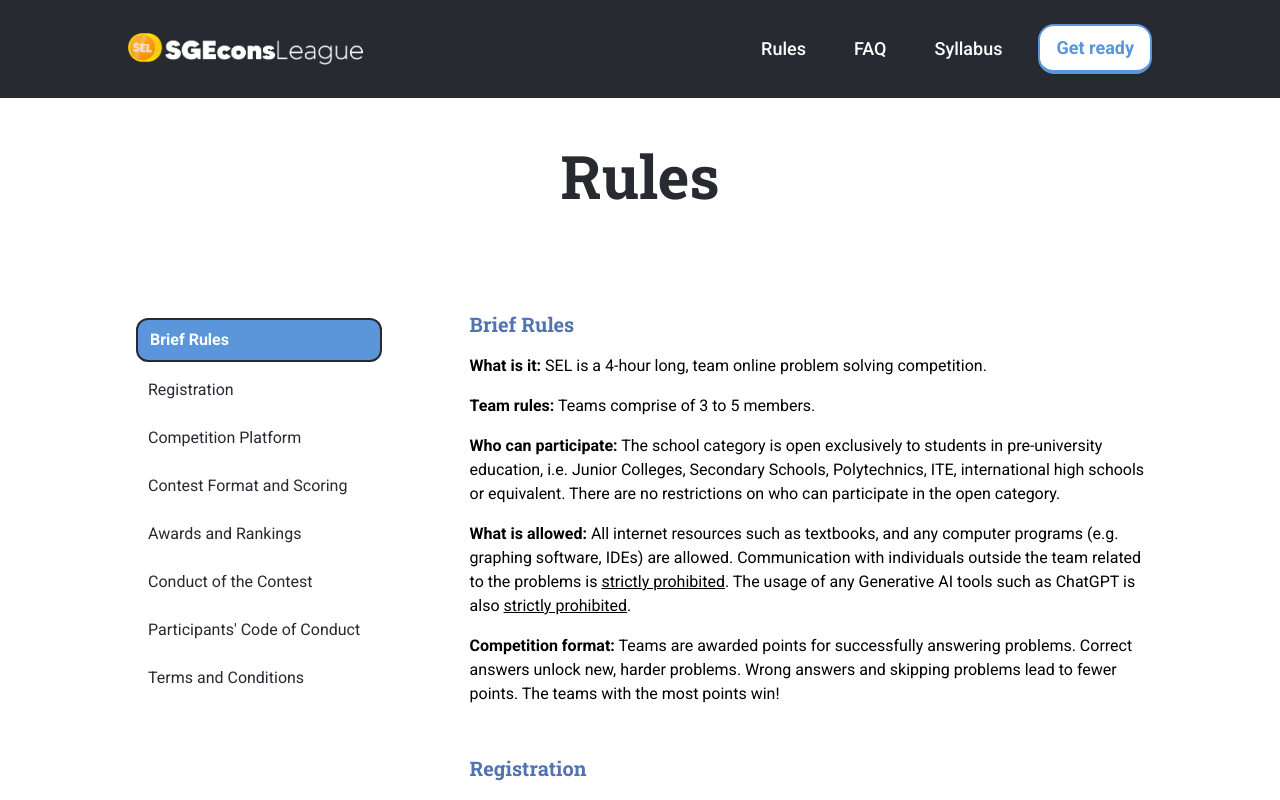
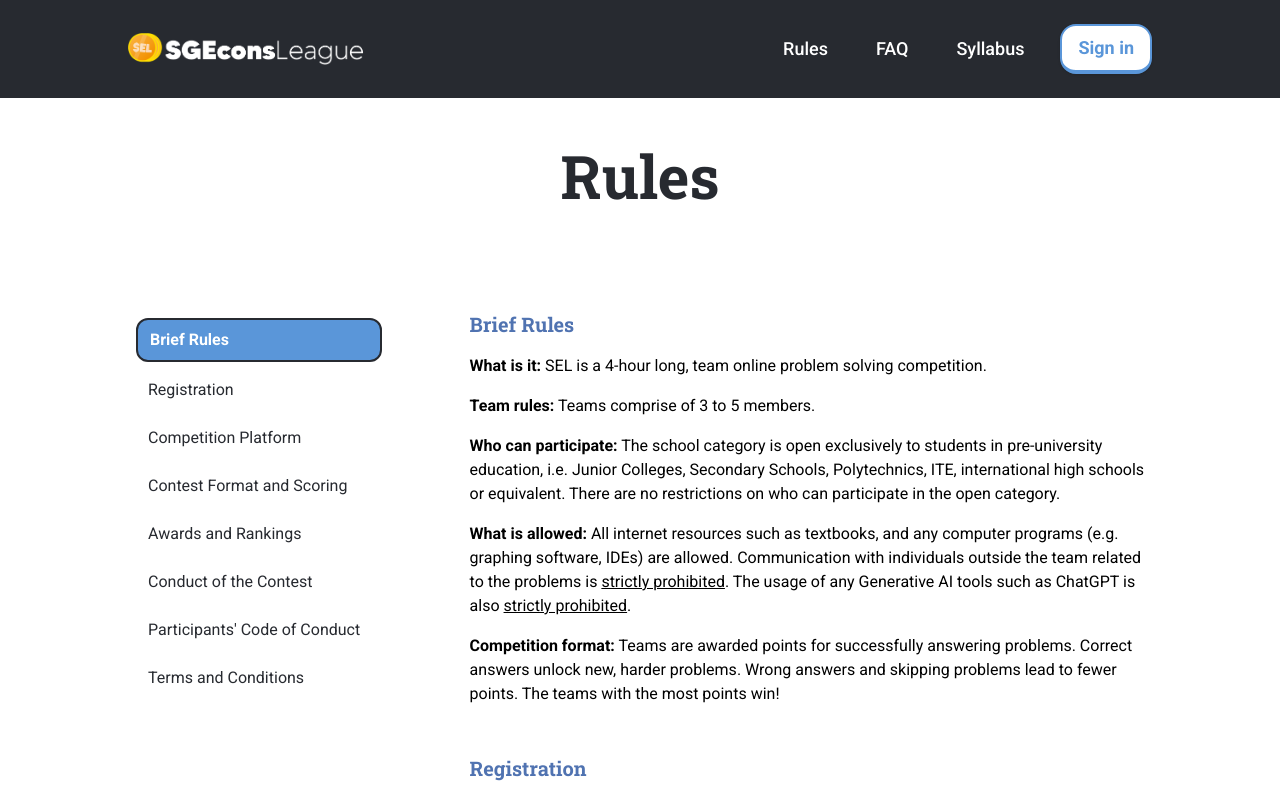
Before and after one commit to jonyewcodes/old, a Next.js app: page /rules in a window 1280 px wide. Built offline with nearby package versions, Linux system fonts and the light colour scheme.

Commit message:
sign in button

```diff
--- a/app/components/Navbar.tsx
+++ b/app/components/Navbar.tsx
@@ -42,7 +42,7 @@ export default function Navbar() {
             Syllabus
           </Link>
           <a
-            href="/syllabus"
+            href="https://contest.sgeconsleague.org/login"
             target="_blank"
             rel="noopener noreferrer"
             className="
@@ -63,7 +63,7 @@ export default function Navbar() {
               hover:scale-105
             "
           >
-            Get ready
+            Sign in
           </a>
         </div>
         <button
@@ -152,7 +152,7 @@ export default function Navbar() {
             Syllabus
           </Link>
           <a
-            href="\syllabus"
+            href="https://contest.sgeconsleague.org/login"
             target="_blank"
             rel="noopener noreferrer"
             onClick={() => setIsOpen(false)}
@@ -162,19 +162,19 @@ export default function Navbar() {
               px-4
               py-2
               bg-white
-              text-secondary
+              text-[#5a96d9]
               font-semibold
               rounded-2xl
               shadow
               border-2
               border-b-4
-              border-secondary
+              border-[#5a96d9]
               transition-all
               duration-200
               hover:scale-105
             "
           >
-            Get ready
+            Sign in
           </a>
         </div>
       </div>
```
